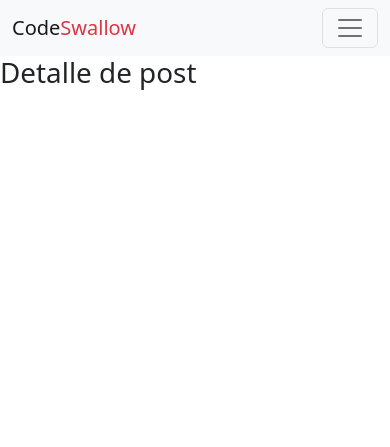
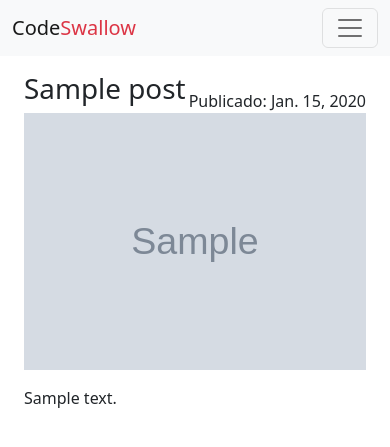
Before and after one commit to CodeSwallow/django-blog, a Django app: a page that uses blogs/templates/blogs/post_detail.html in a window 390 px wide. Shown: the top 447 px of the page. Run offline with Django 4.2, Linux system fonts and the light colour scheme; tables that the repository leaves empty hold one stand-in row (values such as "Sample post"); grey boxes marked "Sample" are stand-in pictures; some libraries are stand-ins or nearby versions.

Commit message:
markdown and images

```diff
--- a/blogs/models.py
+++ b/blogs/models.py
@@ -14,6 +14,7 @@ class Post(models.Model):
     author = models.ForeignKey(settings.AUTH_USER_MODEL, on_delete=models.PROTECT)
     categories = models.ManyToManyField('Category')
     featured = models.BooleanField(default=False)
+    image = models.ImageField(upload_to='post_images/', blank=True, null=True)
 
     def get_absolute_url(self):
         return reverse("blogs:post", kwargs={"slug": self.slug})
--- a/blogs/templates/blogs/post_detail.html
+++ b/blogs/templates/blogs/post_detail.html
@@ -1,5 +1,34 @@
 {% extends 'base.html' %}
+{% load markdown_extras %}
 
 {% block content %}
-<h1>Detalle de post</h1>
+
+<div class="container-xxl bd-gutter mt-3 my-md-4 bd-layout">
+
+    <main class="container">
+
+        <div class="row g-5">
+            <div class="col-md-12">
+
+                <div class="row">
+                    <div class="d-flex justify-content-between">
+                        <h1>{{ post.title }}</h1>
+                        <div class="align-self-end">Publicado: {{ post.date_created.date }}</div>
+                    </div>
+                </div>
+                <hr class="d-none d-md-block my-2 mb-3 mt-2">
+                {% if post.image %}
+                    <div class="text-center">
+                        <img src="{{ post.image.url }}" class="img-fluid" alt="image">
+                    </div>
+                {% endif %}
+
+                <p>{{ post.content | markdown | safe }}</p>
+
+            </div>
+        </div>
+
+    </main>
+</div>
+
 {% endblock content %}
--- /dev/null
+++ b/blogs/templatetags/markdown_extras.py
@@ -0,0 +1,15 @@
+from django import template
+from django.template.defaultfilters import stringfilter
+
+import markdown as md
+
+register = template.Library()
+
+
+@register.filter()
+@stringfilter
+def markdown(value):
+    return md.markdown(value, extensions=[
+        'markdown.extensions.fenced_code',
+        'markdown.extensions.toc',
+    ])
--- a/core/settings.py
+++ b/core/settings.py
@@ -119,6 +119,9 @@ USE_TZ = True
 
 STATIC_URL = 'static/'
 
+MEDIA_URL = 'media/'
+MEDIA_ROOT = BASE_DIR / 'media'
+
 # Default primary key field type
 # https://docs.djangoproject.com/en/4.1/ref/settings/#default-auto-field
 
--- a/core/urls.py
+++ b/core/urls.py
@@ -15,8 +15,10 @@ Including another URLconf
 """
 from django.contrib import admin
 from django.urls import path, include
+from django.conf import settings
+from django.conf.urls.static import static
 
 urlpatterns = [
     path('admin/', admin.site.urls),
     path('', include('blogs.urls'))
-]
+] + static(settings.MEDIA_URL, document_root=settings.MEDIA_ROOT)
```
Also changed, not shown: README.md, blogs/migrations/0002_alter_category_options_post_image.py (added), blogs/migrations/0003_alter_post_image.py (added), blogs/migrations/0004_alter_post_image.py (added), blogs/templatetags/__init__.py (added), 3 other files.
